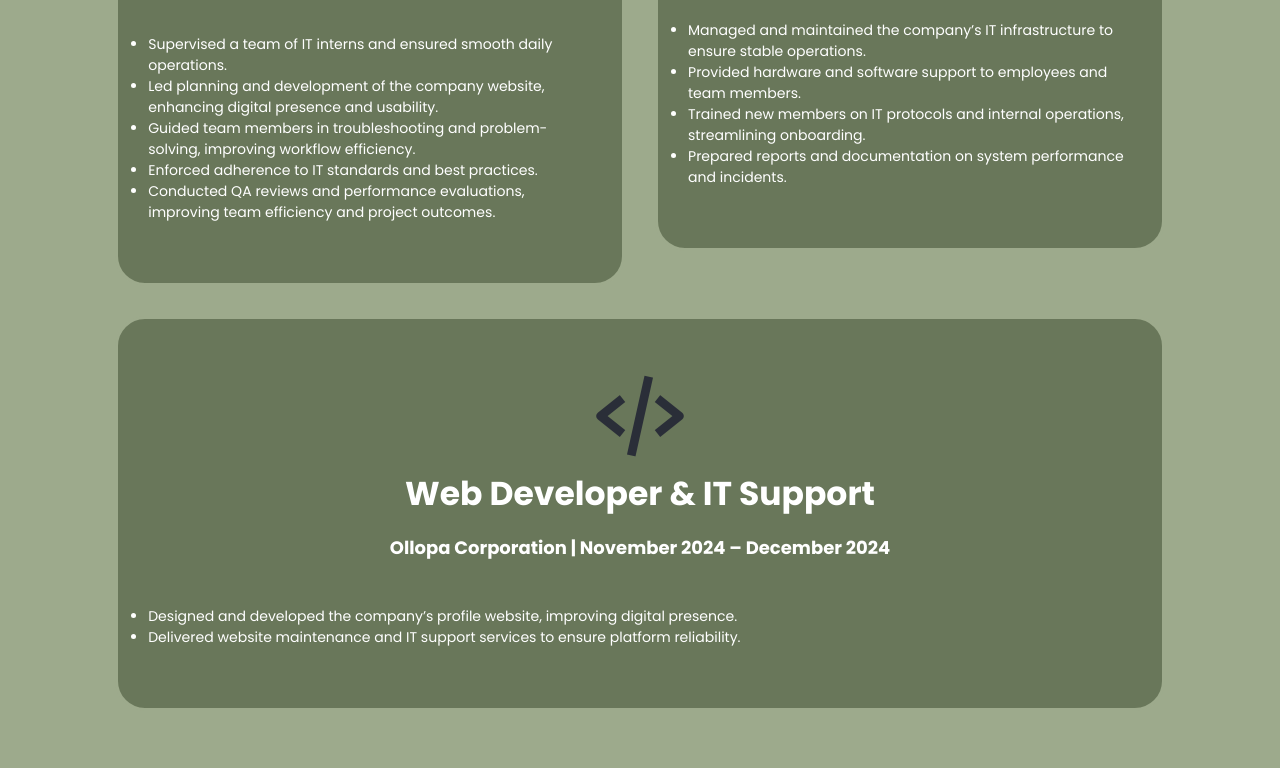
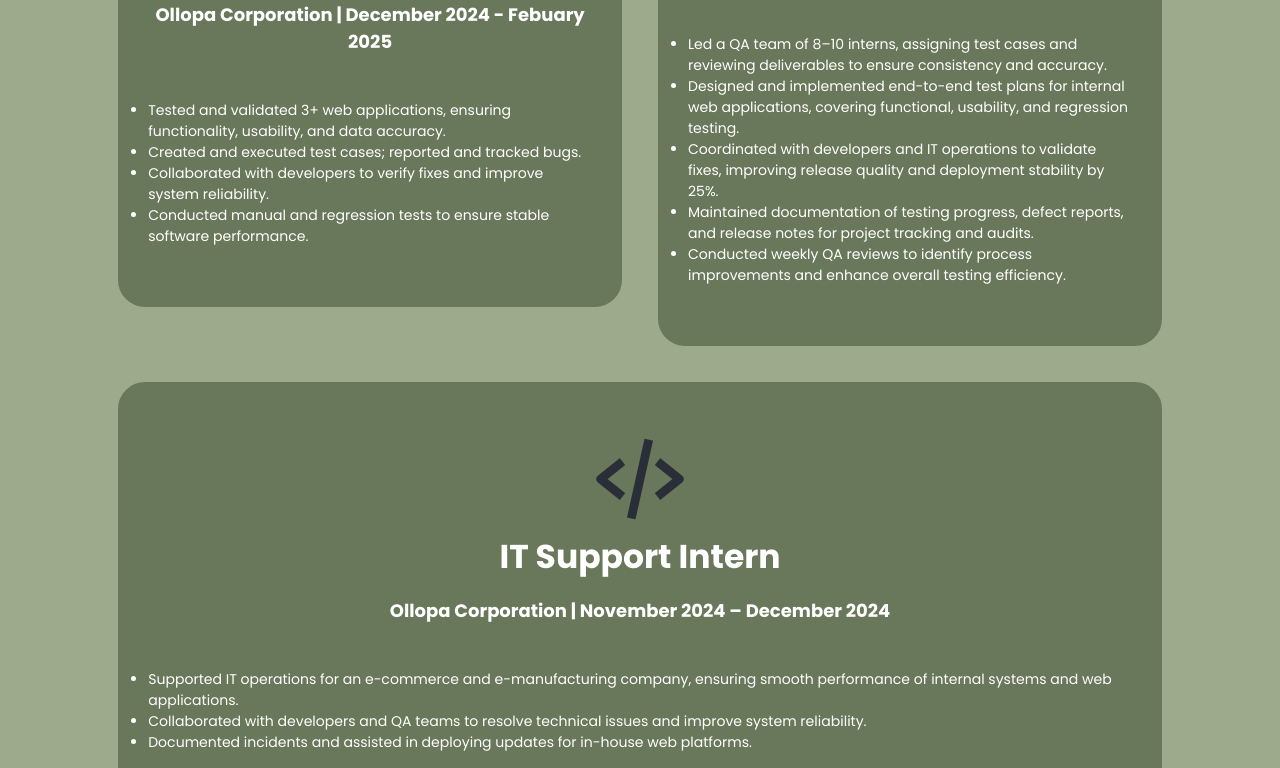
Before and after one commit to JohnEjie/RanchesPortfolio, a plain HTML site: page experience.html in a window 1280 px wide. Shown: the part 663-1431 px from the top of the page. Drawn offline with nearby package versions, Linux system fonts and the light colour scheme.

Commit message:
Updated experience.html

```diff
--- a/experience.html
+++ b/experience.html
@@ -25,43 +25,55 @@
   <!-- Experience Section -->
   <section class="experience" style="padding-top: 12rem;">
     <h2 class="heading">My <span>Professional Experience</span></h2>
-
     <!-- Team Leader -->
     <div class="experience-container">
       <div class="experience-box">
         <i class="bx bx-group"></i>
-        <h3>Team Leader – IT Department Intern</h3>
-        <p><strong>Ollopa Corporation | April 2025 – August 2025</strong></p>
+        <h3>Quality Assurance Specialist Intern</h3>
+        <p><strong>Ollopa Corporation | December 2024 - Febuary 2025</strong></p>
         <ul style="text-align: left; margin-top: 1rem;">
-          <li>Supervised a team of IT interns and ensured smooth daily operations.</li>
-          <li>Led planning and development of the company website, enhancing digital presence and usability.</li>
-          <li>Guided team members in troubleshooting and problem-solving, improving workflow efficiency.</li>
-          <li>Enforced adherence to IT standards and best practices.</li>
-          <li>Conducted QA reviews and performance evaluations, improving team efficiency and project outcomes.</li>
+          <li>Tested and validated 3+ web applications, ensuring functionality, usability, and data
+            accuracy.</li>
+          <li>Created and executed test cases; reported and tracked bugs.</li>
+          <li>Collaborated with developers to verify fixes and improve system reliability.</li>
+          <li>Conducted manual and regression tests to ensure stable software performance.</li>
         </ul>
       </div>
+
+
 
       <!-- IT Admin -->
       <div class="experience-box">
         <i class="bx bx-laptop"></i>
-        <h3>IT Administrator – Intern</h3>
-        <p><strong>Ollopa Corporation | January 2025 – March 2025</strong></p>
+        <h3>Quality Assurance Lead Intern</h3>
+        <p><strong>Ollopa Corporation | April 2025 - July 2025</strong></p>
         <ul style="text-align: left; margin-top: 1rem;">
-          <li>Managed and maintained the company’s IT infrastructure to ensure stable operations.</li>
-          <li>Provided hardware and software support to employees and team members.</li>
-          <li>Trained new members on IT protocols and internal operations, streamlining onboarding.</li>
-          <li>Prepared reports and documentation on system performance and incidents.</li>
+          <li>Led a QA team of 8–10 interns, assigning test cases and reviewing deliverables to ensure
+            consistency and accuracy.</li>
+          <li>Designed and implemented end-to-end test plans for internal web applications, covering
+            functional, usability, and regression testing.</li>
+          <li>Coordinated with developers and IT operations to validate fixes, improving release quality
+            and deployment stability by 25%.</li>
+          <li>Maintained documentation of testing progress, defect reports, and release notes for project
+            tracking and audits.</li>
+            <li>Conducted weekly QA reviews to identify process improvements and enhance overall
+              testing efficiency.</li>
         </ul>
       </div>
+
+
 
       <!-- Web Developer & IT Support -->
       <div class="experience-box">
         <i class="bx bx-code-alt"></i>
-        <h3>Web Developer & IT Support</h3>
+        <h3>IT Support Intern</h3>
         <p><strong>Ollopa Corporation | November 2024 – December 2024</strong></p>
         <ul style="text-align: left; margin-top: 1rem;">
-          <li>Designed and developed the company’s profile website, improving digital presence.</li>
-          <li>Delivered website maintenance and IT support services to ensure platform reliability.</li>
+          <li>Supported IT operations for an e-commerce and e-manufacturing company, ensuring
+            smooth performance of internal systems and web applications.</li>
+          <li>Collaborated with developers and QA teams to resolve technical issues and improve system
+            reliability.</li>
+            <li>Documented incidents and assisted in deploying updates for in-house web platforms.</li>
         </ul>
       </div>
     </div>
```
